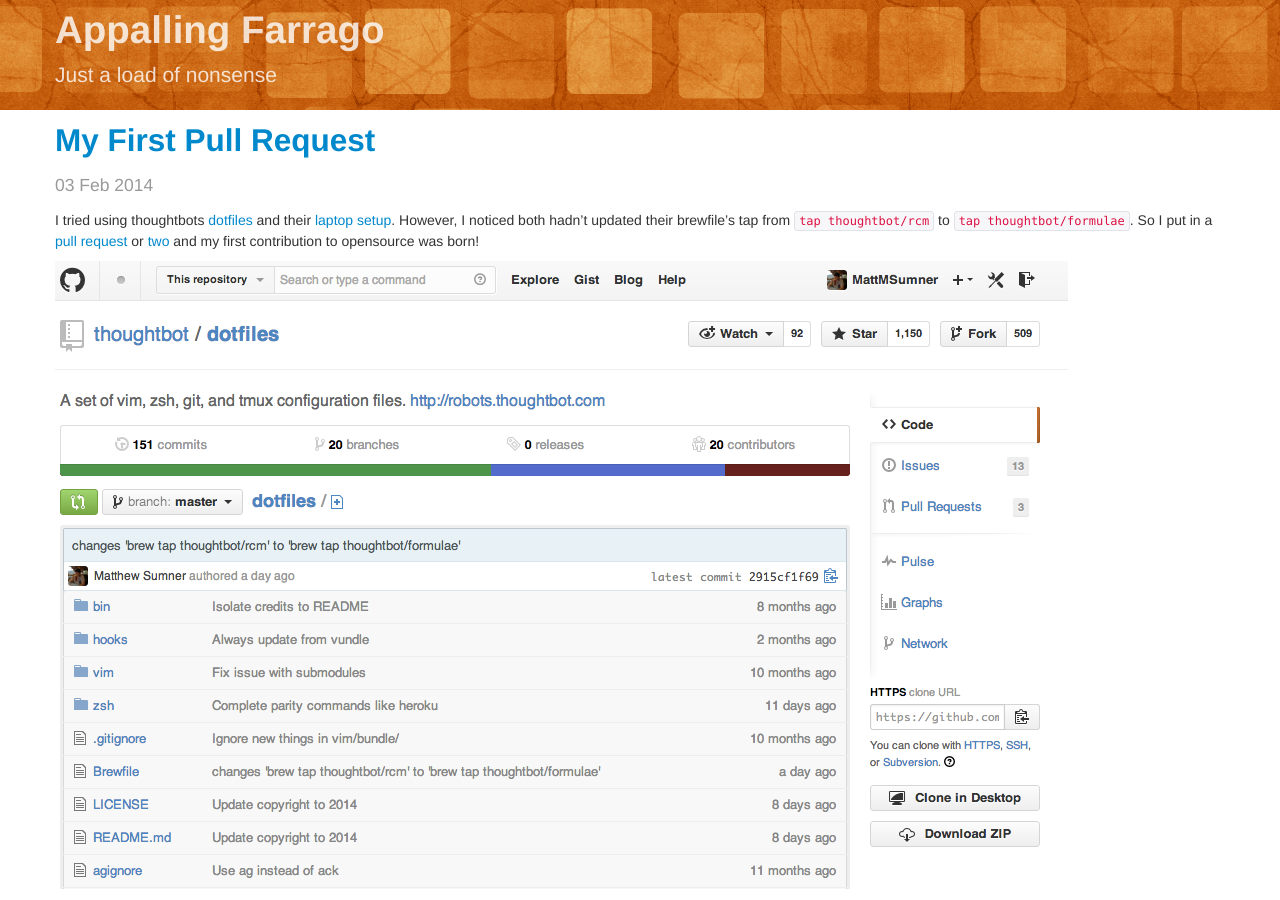
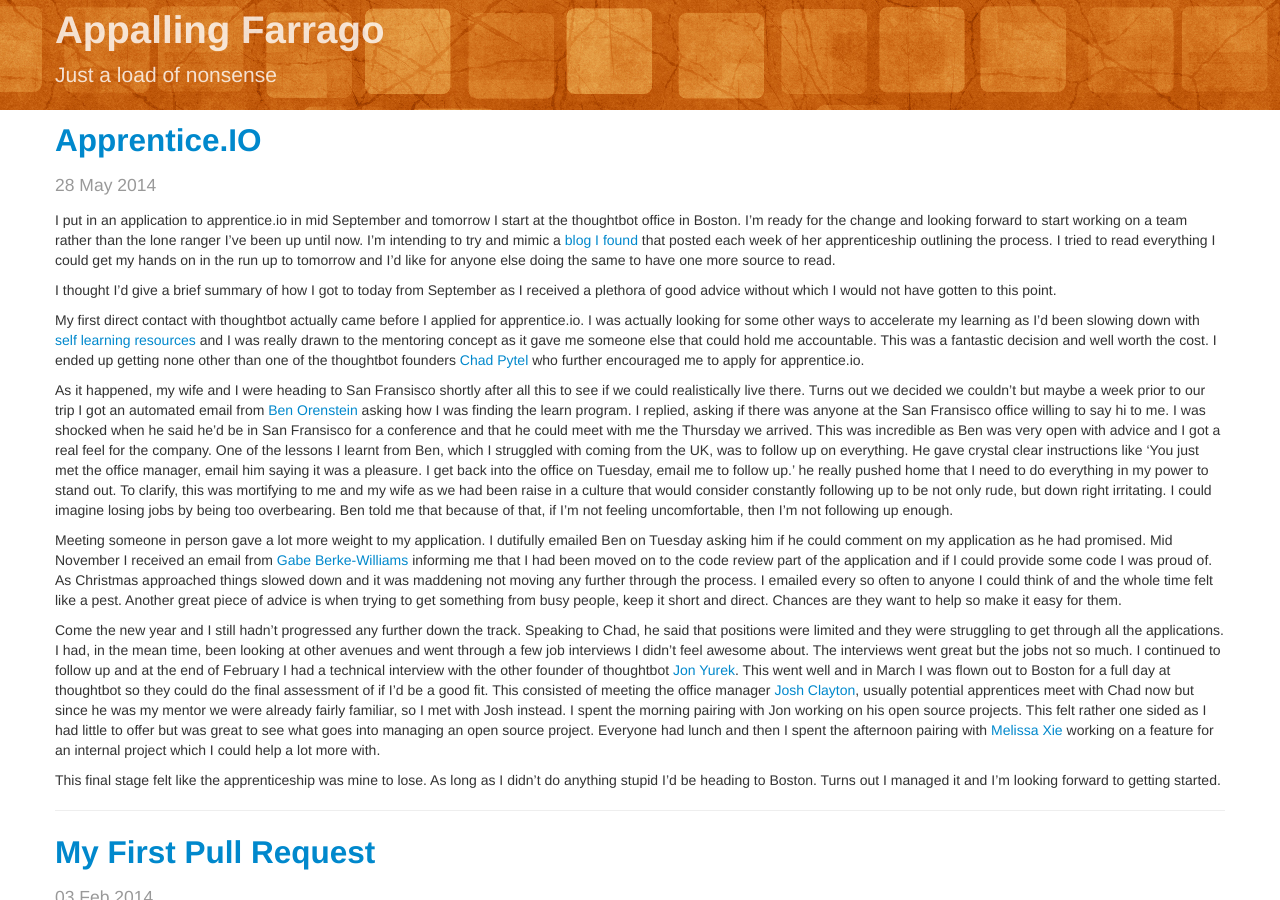
Before and after one commit to MattMSumner/MattMSumner.github.io, a Jekyll site: the page built from index.html, in a window 1280 px wide and 900 px high. Built offline with Jekyll 4.4.1, drawn with Linux system fonts in a browser that asks for light colours.

Commit message:
post on getting apprenticeship at thoughtbot

```diff
--- a/_config.yml
+++ b/_config.yml
@@ -1,2 +1,2 @@
 name: Appalling Farrago
-pygments: true
+highlighter: true
--- a/_posts/2013-09-09-thoughtbot-mentor.markdown
+++ b/_posts/2013-09-09-thoughtbot-mentor.markdown
@@ -2,7 +2,7 @@
 layout: post
 title:  "Thoughtbot Mentor"
 date:   2013-09-09 12:46:15
-categories: rails, code, general, vim
+categories: rails code general vim
 ---
 
 This morning I signed up for thoughtbot's [learn prime][learnprime] program. This is a monthly subscription of $249 and gives access to workshops, books, screencasts, Prime Bytes, the Learn Forum, and access to a thoughtbot Mentor for one-on-one coaching sessions. The big thing there I'm interested in is the mentor.
--- /dev/null
+++ b/_posts/2014-05-28-apprentice-io.markdown
@@ -0,0 +1,20 @@
+---
+layout: post
+title:  "Apprentice.IO"
+date:   2014-05-28 14:41:28
+categories: thoughtbot apprenticeship
+---
+
+I put in an application to apprentice.io in mid September and tomorrow I start at the thoughtbot office in Boston. I'm ready for the change and looking forward to start working on a team rather than the lone ranger I've been up until now. I'm intending to try and mimic a [blog I found](http://kinseyann505.tumblr.com/) that posted each week of her apprenticeship outlining the process. I tried to read everything I could get my hands on in the run up to tomorrow and I'd like for anyone else doing the same to have one more source to read.
+
+I thought I'd give a brief summary of how I got to today from September as I received a plethora of good advice without which I would not have gotten to this point.
+
+My first direct contact with thoughtbot actually came before I applied for apprentice.io. I was actually looking for some other ways to accelerate my learning as I'd been slowing down with [self learning resources]({% post_url 2013-09-09-thoughtbot-mentor %}) and I was really drawn to the mentoring concept as it gave me someone else that could hold me accountable. This was a fantastic decision and well worth the cost. I ended up getting none other than one of the thoughtbot founders [Chad Pytel](http://chadpytel.com/) who further encouraged me to apply for apprentice.io.
+
+As it happened, my wife and I were heading to San Fransisco shortly after all this to see if we could realistically live there. Turns out we decided we couldn't but maybe a week prior to our trip I got an automated email from [Ben Orenstein](http://codeulate.com/) asking how I was finding the learn program. I replied, asking if there was anyone at the San Fransisco office willing to say hi to me. I was shocked when he said he'd be in San Fransisco for a conference and that he could meet with me the Thursday we arrived. This was incredible as Ben was very open with advice and I got a real feel for the company. One of the lessons I learnt from Ben, which I struggled with coming from the UK, was to follow up on everything. He gave crystal clear instructions like 'You just met the office manager, email him saying it was a pleasure. I get back into the office on Tuesday, email me to follow up.' he really pushed home that I need to do everything in my power to stand out. To clarify, this was mortifying to me and my wife as we had been raise in a culture that would consider constantly following up to be not only rude, but down right irritating. I could imagine losing jobs by being too overbearing. Ben told me that because of that, if I'm not feeling uncomfortable, then I'm not following up enough.
+
+Meeting someone in person gave a lot more weight to my application. I dutifully emailed Ben on Tuesday asking him if he could comment on my application as he had promised. Mid November I received an email from [Gabe Berke-Williams](http://gabebw.com/) informing me that I had been moved on to the code review part of the application and if I could provide some code I was proud of. As Christmas approached things slowed down and it was maddening not moving any further through the process. I emailed every so often to anyone I could think of and the whole time felt like a pest. Another great piece of advice is when trying to get something from busy people, keep it short and direct. Chances are they want to help so make it easy for them.
+
+Come the new year and I still hadn't progressed any further down the track. Speaking to Chad, he said that positions were limited and they were struggling to get through all the applications. I had, in the mean time, been looking at other avenues and went through a few job interviews I didn't feel awesome about. The interviews went great but the jobs not so much. I continued to follow up and at the end of February I had a technical interview with the other founder of thoughtbot [Jon Yurek](https://twitter.com/jyurek). This went well and in March I was flown out to Boston for a full day at thoughtbot so they could do the final assessment of if I'd be a good fit. This consisted of meeting the office manager [Josh Clayton](http://joshuaclayton.me/), usually potential apprentices meet with Chad now but since he was my mentor we were already fairly familiar, so I met with Josh instead. I spent the morning pairing with Jon working on his open source projects. This felt rather one sided as I had little to offer but was great to see what goes into managing an open source project. Everyone had lunch and then I spent the afternoon pairing with [Melissa Xie](http://melissaxie.com/) working on a feature for an internal project which I could help a lot more with.
+
+This final stage felt like the apprenticeship was mine to lose. As long as I didn't do anything stupid I'd be heading to Boston. Turns out I managed it and I'm looking forward to getting started.
```
